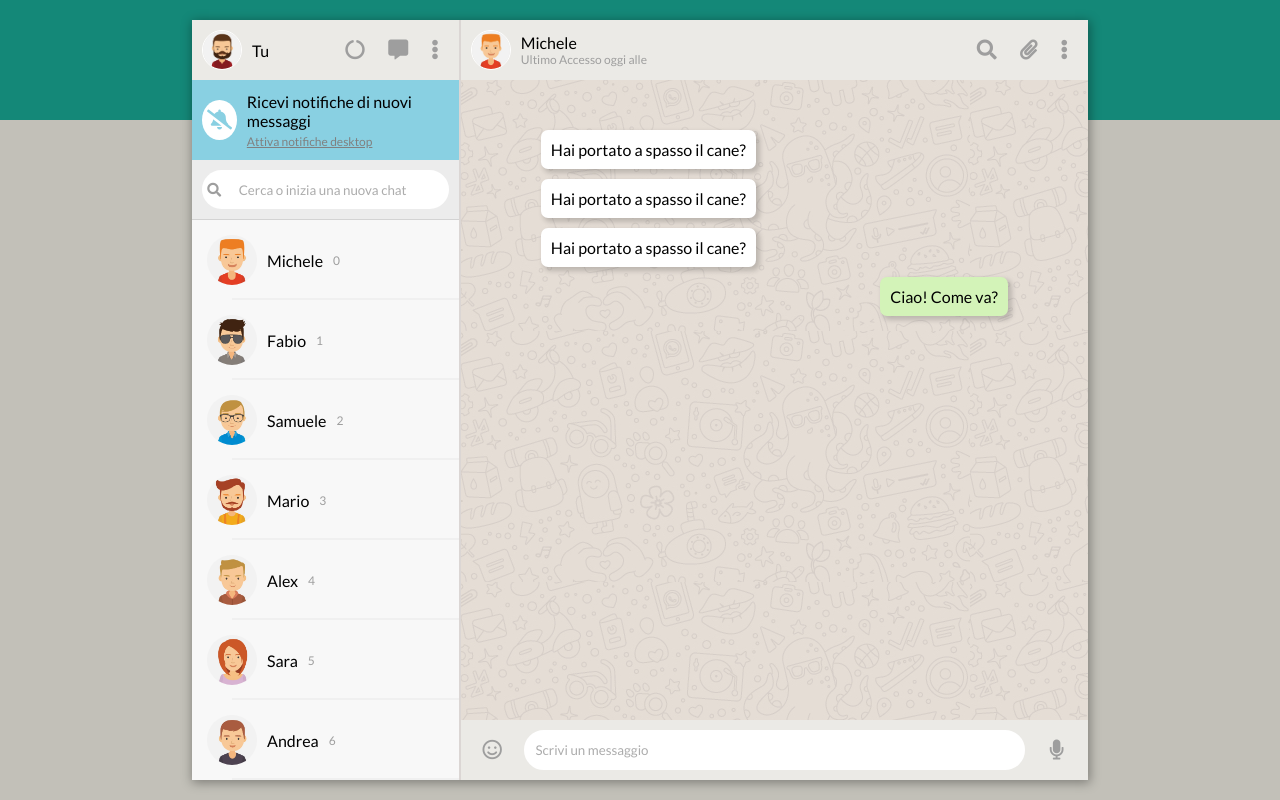
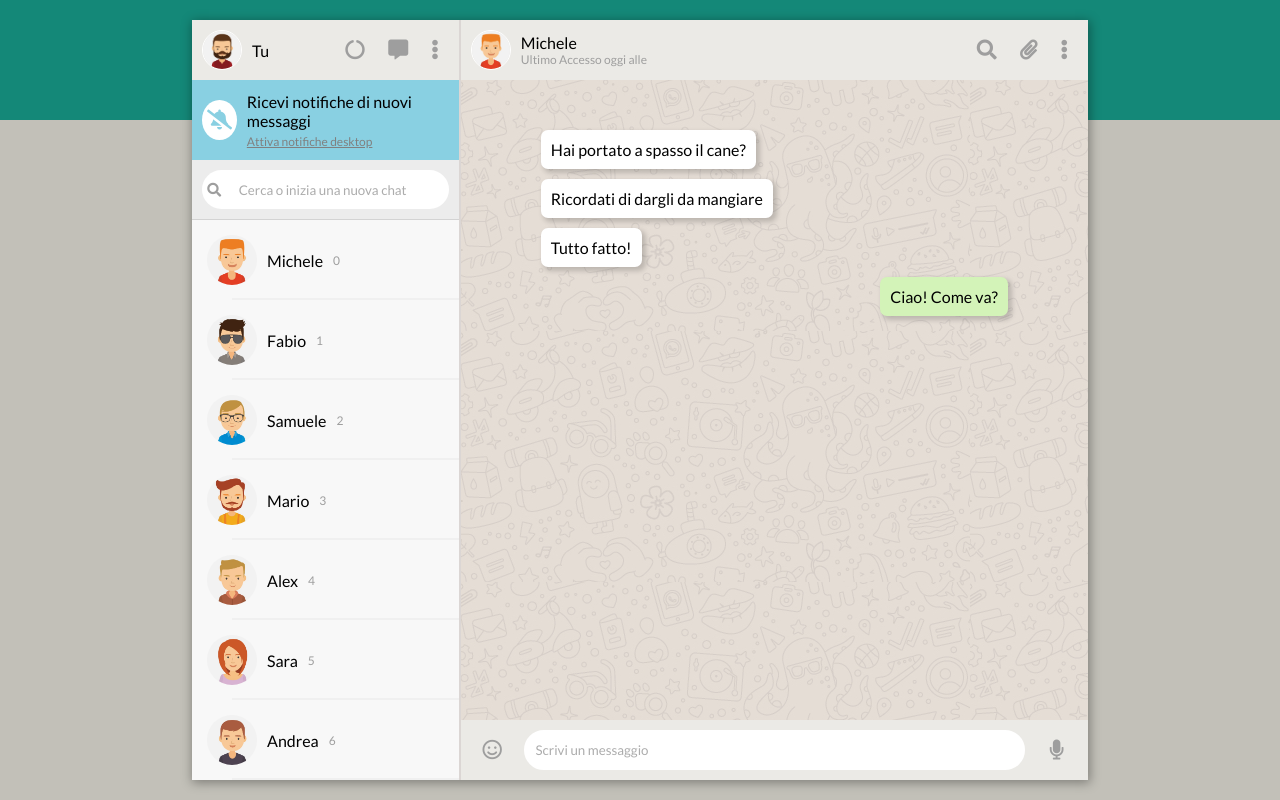
Before and after one commit to FeDeRiCo9719/vue-boolzapp, a plain HTML site: page index.html in a window 1280 px wide. Drawn offline with nearby package versions, Linux system fonts and the light colour scheme.

Commit message:
fix msgs

```diff
--- a/Js/script.js
+++ b/Js/script.js
@@ -214,13 +214,16 @@ var app = new Vue({
             }
         ],
         avatarIndex:0,
+        msgIndex: 0,
 
     },
     methods: {
         showChat: function(index) {
-            console.log(index);
+            // console.log(index);
             this.avatarIndex = index;
-            console.log(this.avatarIndex);
+            // console.log(this.avatarIndex);
+            // this.msgIndex ++
+            // console.log(this.msgIndex);
         }
     }
 });
--- a/index.html
+++ b/index.html
@@ -87,7 +87,7 @@
                 <div class="chat">
                     <div class="white_msg_col" v-for="(item, index) in contacts[avatarIndex].messages"  :key='index' >
                         <div class="box_msg white_msg" >
-                            {{contacts[avatarIndex].messages[0].message}}
+                            {{contacts[avatarIndex].messages[index].message}}
                         </div>
                     </div>
                     <div class="green_msg_col">
```
